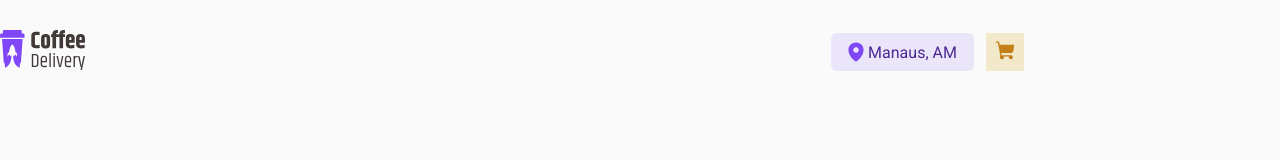
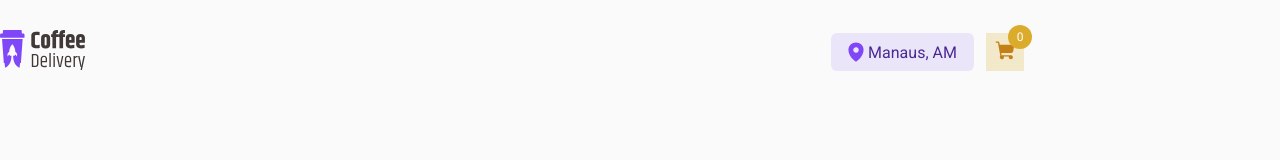
Before and after one commit to vtrajanodev/coffee-delivery, a React (Vite) app: page / in a window 1280 px wide. Shown: the top 160 px of the page. Built offline with nearby package versions, Linux system fonts and the light colour scheme; data requests are answered from the project's data file.

Commit message:
fix: showding zero itens on cart

```diff
--- a/src/components/Header/index.tsx
+++ b/src/components/Header/index.tsx
@@ -23,7 +23,7 @@ export const Header = () => {
         <CartIconContainer>
           <NavLink to={'/cart'}>
             <CartIcon src={cartIcon} alt="Cart" />
-            {cart.items.length > 0 && <ItemCount>{cart.items.length}</ItemCount>}
+            <ItemCount>{cart.items.length}</ItemCount>
           </NavLink>
         </CartIconContainer>
       </NavContainer>
```
